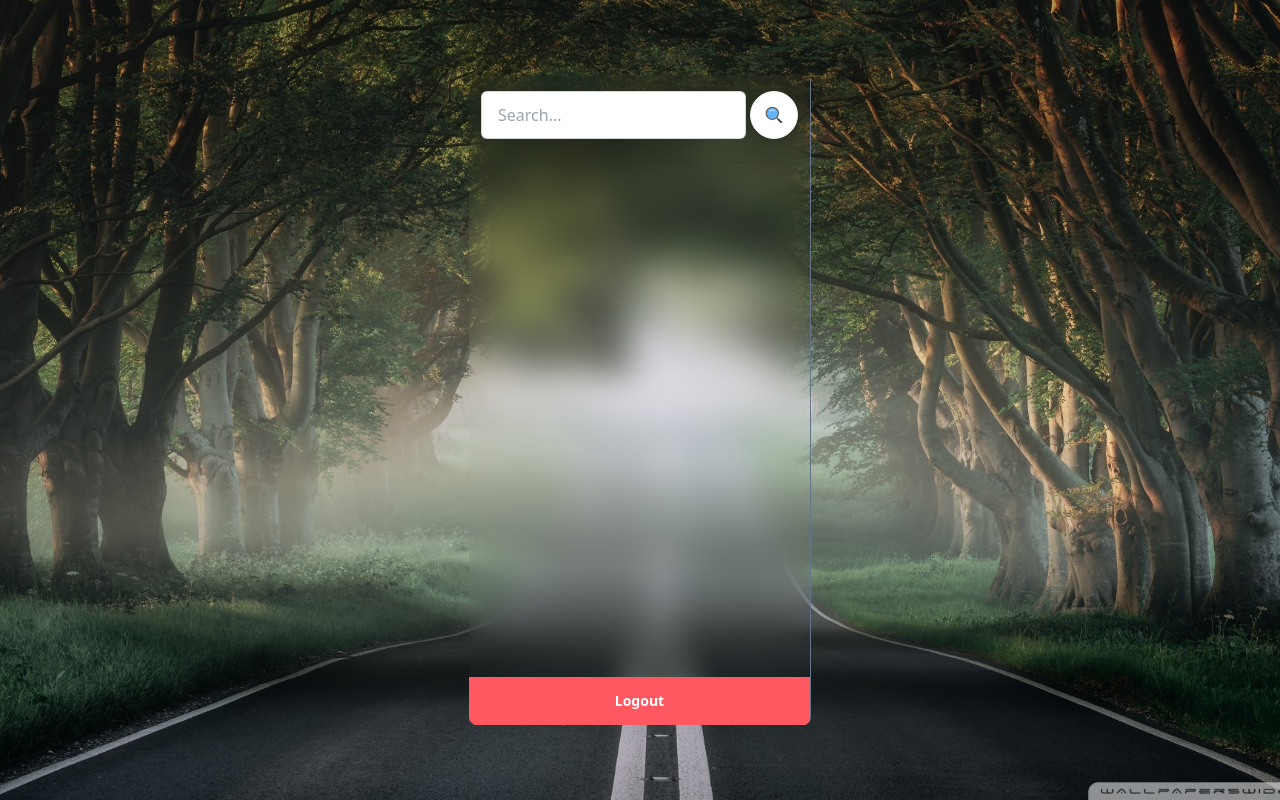
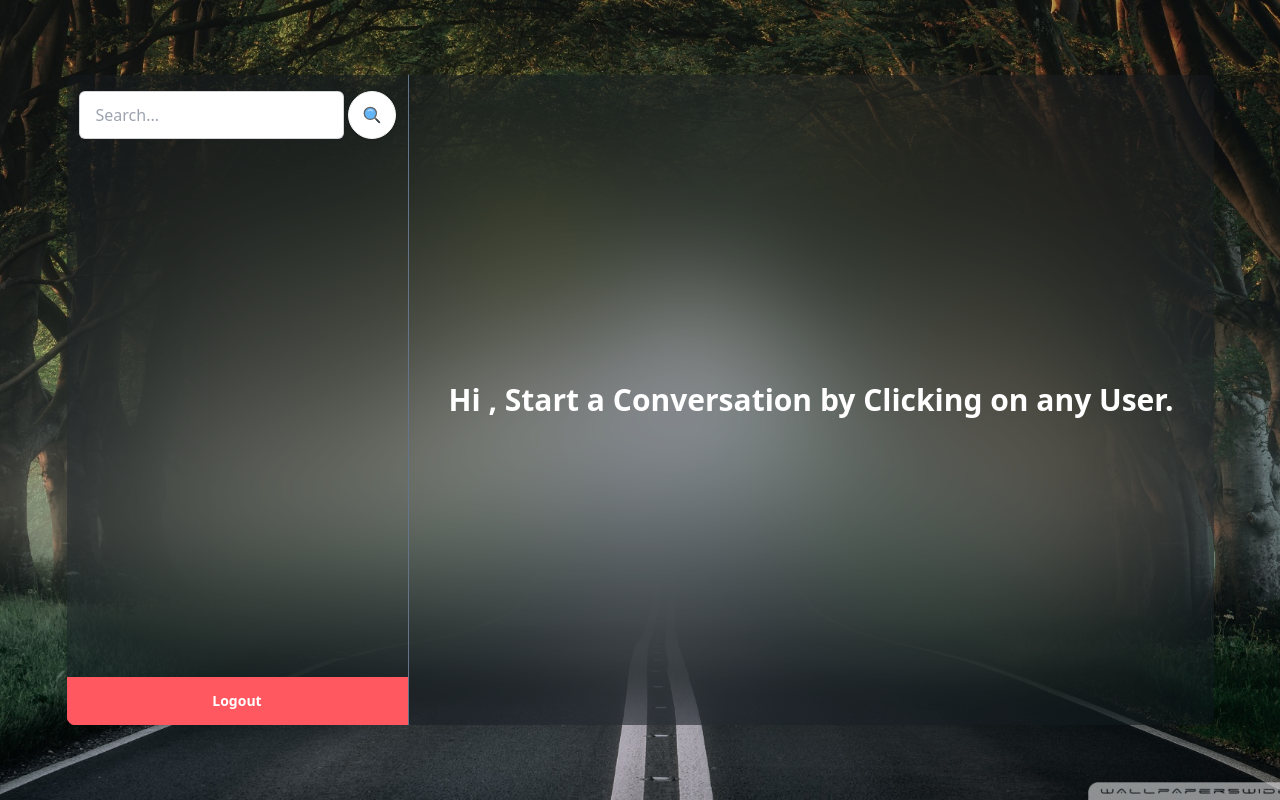
Before and after one commit to safi-io/chattingApplicationMERN, a React (Create React App) app in the folder frontend/: page / in a window 1280 px wide. Built offline with nearby package versions, Linux system fonts and the light colour scheme; no server answers.

Commit message:
Added Dynamic Rendering.

```diff
--- a/frontend/src/components/ChatContainer.jsx
+++ b/frontend/src/components/ChatContainer.jsx
@@ -4,11 +4,11 @@ import Messages from "./Messages";
 import { useSelector } from "react-redux";
 
 export default function ChatContainer() {
-  const { selectedUser } = useSelector((store) => store.user);
+  const { selectedUser, authUser } = useSelector((store) => store.user);
 
   return (
     <>
-      {selectedUser ? (
+      {selectedUser != null ? (
         <div className="flex flex-col">
           <div className="flex items-center gap-2 p-[9px] w-[60vw] bg-gray-800">
             {/* Avatar Div Starting */}
@@ -35,7 +35,12 @@ export default function ChatContainer() {
           <SendInput />
         </div>
       ) : (
-        ""
+        <>
+          <h1 className="flex items-center justify-center text-white text-3xl font-bold p-10">
+            Hi {authUser?.username},
+            Start a Conversation by Clicking on any User.
+          </h1>
+        </>
       )}
     </>
   );
--- a/frontend/src/components/HomePage.jsx
+++ b/frontend/src/components/HomePage.jsx
@@ -4,7 +4,7 @@ import ChatContainer from "./ChatContainer";
 
 export default function HomePage() {
   return (
-    <div className="flex sm:h-[600px] md:h-[650px] rounded-lg  overflow-hidden bg-gray-900 bg-clip-padding backdrop:filter backdrop-blur-lg bg-opacity-0">
+    <div className="flex sm:h-[600px] md:h-[650px] rounded-lg  overflow-hidden bg-gray-900 bg-clip-padding backdrop:filter backdrop-blur-3xl bg-opacity-30">
       <SideBar />
       <ChatContainer />
     </div>
--- a/frontend/src/components/Login.jsx
+++ b/frontend/src/components/Login.jsx
@@ -3,21 +3,27 @@ import { Link, useNavigate } from "react-router-dom";
 import axios from "axios";
 import toast from "react-hot-toast";
 import { useDispatch } from "react-redux";
-import { setAuthUser } from "../redux/userSlice";
+import {
+  setAuthUser,
+  setOtherUsers,
+  setSelectedUser,
+} from "../redux/userSlice";
 
 export default function Login() {
+  const navigate = useNavigate();
+
   const [userData, setUserData] = useState({
     username: "",
     password: "",
   });
 
   const dispatch = useDispatch();
-  const navigate = useNavigate();
-
   const handleMainClick = async (e) => {
     e.preventDefault();
 
     try {
+      dispatch(setOtherUsers(null));
+      dispatch(setSelectedUser(null));
       const res = await axios.post(
         `http://localhost:7000/user/login`,
         userData,
--- a/frontend/src/components/Message.jsx
+++ b/frontend/src/components/Message.jsx
@@ -1,9 +1,14 @@
-import React from "react";
+import React, { useRef, useEffect } from "react";
 import { useSelector } from "react-redux";
 
 export default function Message({ message }) {
-  const { authUser } = useSelector((store) => store.user);
-  const { selectedUser } = useSelector((store) => store.user);
+  const scroll = useRef();
+
+  useEffect(() => {
+    scroll.current?.scrollIntoView({ behavior: "smooth" });
+  }, [message]);
+
+  const { authUser,  selectedUser} = useSelector((store) => store.user);
 
   // Checking Message is from Auth User or not
 
@@ -13,7 +18,7 @@ export default function Message({ message }) {
   }
 
   return (
-    <div className="text-white">
+    <div className="text-white" ref={scroll}>
       <div className={`chat ${isMessageFromAuth ? "chat-end" : "chat-start"} `}>
         <div className="chat-image avatar">
           <div className="w-10 rounded-full">
--- a/frontend/src/components/Messages.jsx
+++ b/frontend/src/components/Messages.jsx
@@ -6,13 +6,17 @@ import { useSelector } from "react-redux";
 export default function Messages() {
   UseGetMessages();
   const { messages } = useSelector((store) => store.message);
-  if (!messages) return;
   return (
-    <div className="px-4 flex-1 overflow-auto">
-      {messages?.map((message) => {
-        return <Message key={message._id} message={message}/>;
-      })}
-
-    </div>
+    <>
+      {messages ? (
+        <div className="px-4 flex-1 overflow-auto">
+          {messages?.map((message) => {
+            return <Message key={message._id} message={message} />;
+          })}
+        </div>
+      ) : (
+        <h1 className="flex-1 flex items-center justify-center text-white text-3xl font-black p-10">No Previous Chats with this User.</h1>
+      )}
+    </>
   );
 }
```
